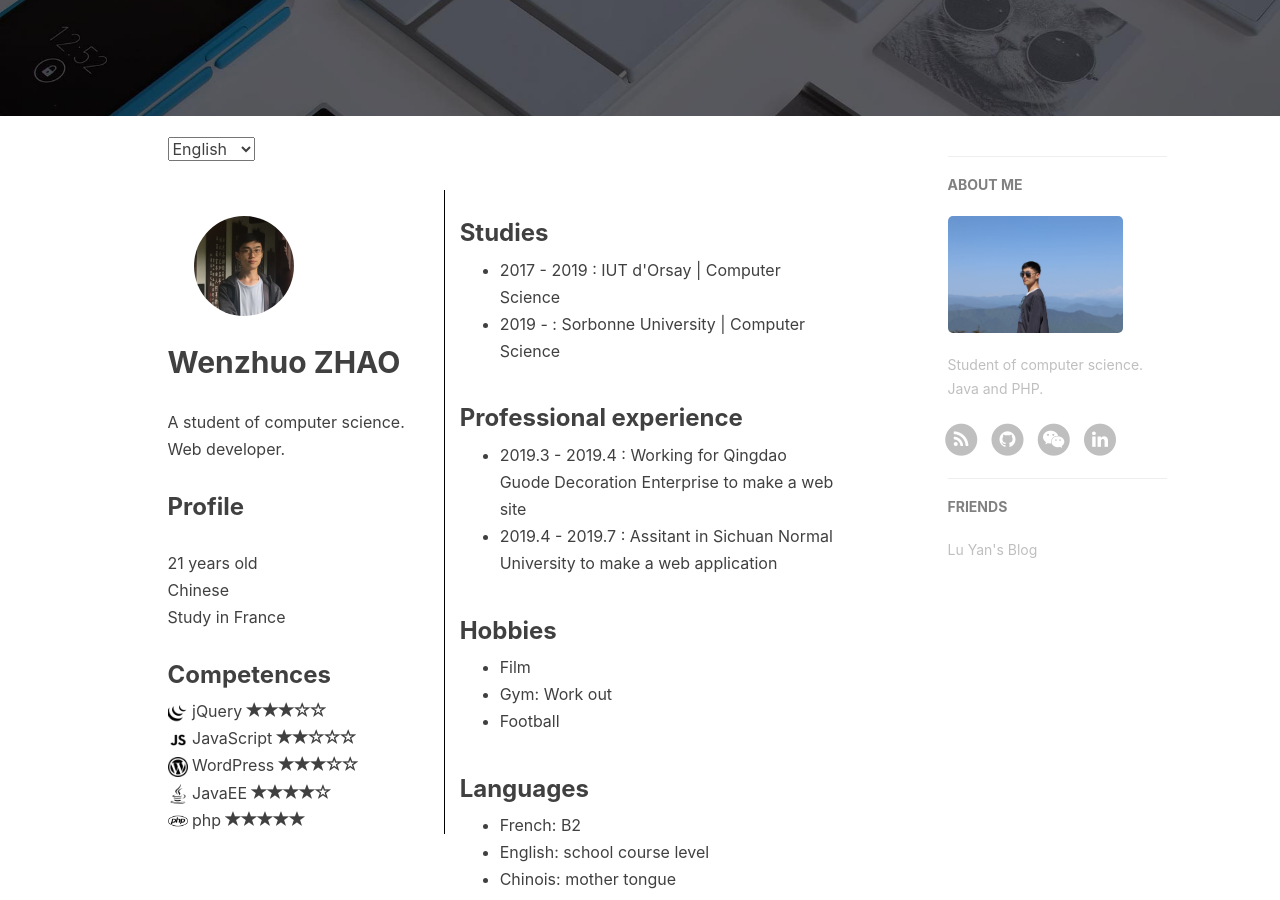
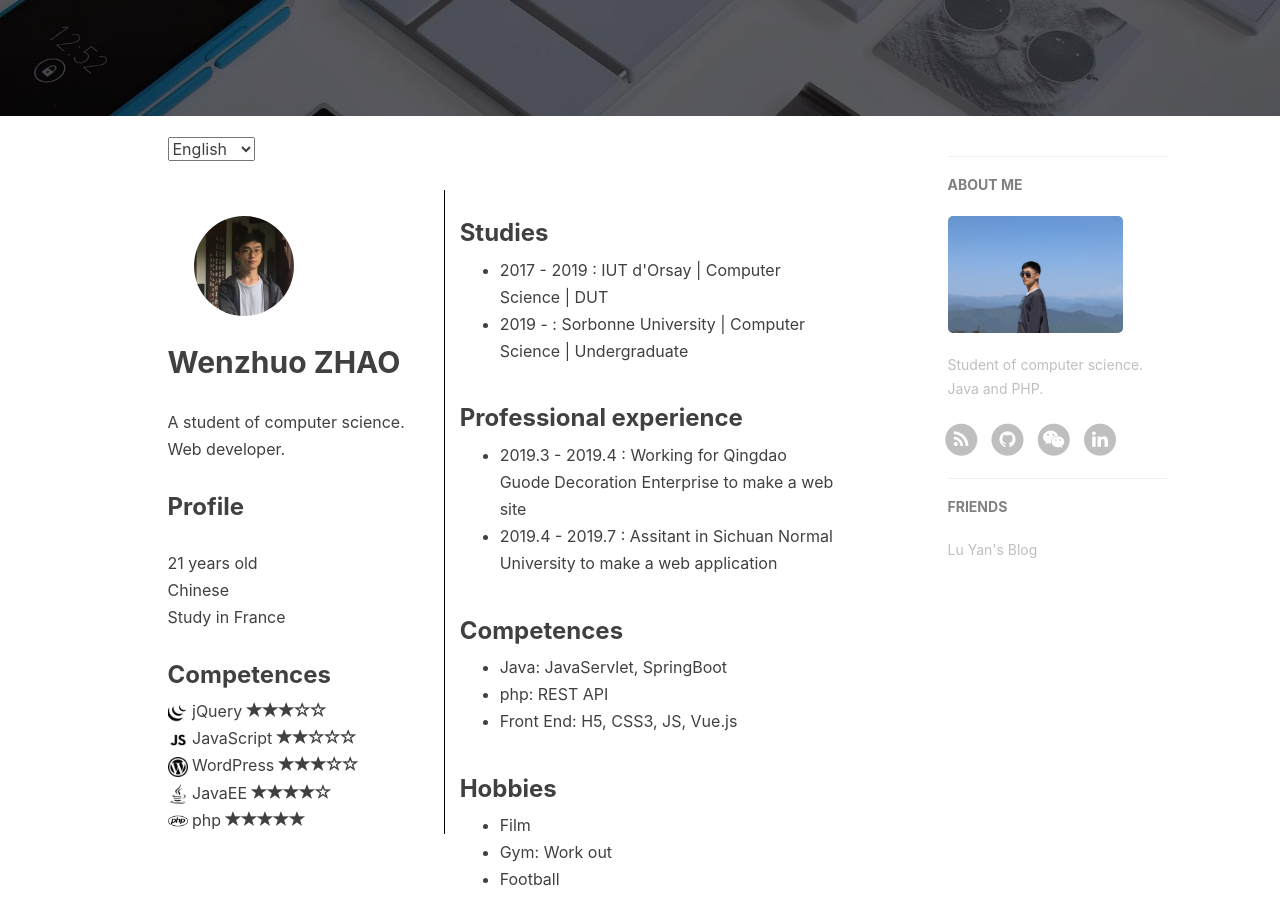
Before and after one commit to valeeraZ/valeeraZ.github.io, a Jekyll site: the page built from about.html, in a window 1280 px wide and 900 px high, scrolled down 302 px. Built offline with Jekyll 4.4.1, drawn with Linux system fonts in a browser that asks for light colours; nearby versions of some CDN libraries; comment, search, counter and statistics services are not loaded.

```diff
--- a/about.html
+++ b/about.html
@@ -39,13 +39,19 @@ header-img: "img/about-bg.jpg"
     <div class="right col-md-7 col-xs-12">
         <h3>Studies</h3>
         <ul>
-            <li>2017 - 2019 : IUT d'Orsay | Computer Science</li>
-            <li>2019 -      : Sorbonne University | Computer Science</li>
+            <li>2017 - 2019 : IUT d'Orsay | Computer Science | DUT </li>
+            <li>2019 -      : Sorbonne University | Computer Science | Undergraduate</li>
         </ul>
         <h3>Professional experience</h3>
         <ul>
             <li>2019.3 - 2019.4 : Working for Qingdao Guode Decoration Enterprise to make a web site</li>
             <li>2019.4 - 2019.7 : Assitant in Sichuan Normal University to make a web application</li>
+        </ul>
+        <h3>Competences</h3>
+        <ul>
+            <li>Java: JavaServlet, SpringBoot</li>
+            <li>php: REST API</li>
+            <li>Front End: H5, CSS3, JS, Vue.js</li>
         </ul>
         <h3>Hobbies</h3>
         <ul>
@@ -85,8 +91,14 @@ header-img: "img/about-bg.jpg"
     <div class="right col-md-7 col-xs-12">
         <h3>Formation</h3>
         <ul>
-            <li>2017 - 2019 : IUT d'Orsay | Informatique</li>
-            <li>2019 -      : Sorbonne Université | Informatique</li>
+            <li>2017 - 2019 : IUT d'Orsay | Informatique | DUT</li>
+            <li>2019 -      : Sorbonne Université | Informatique | Licence</li>
+        </ul>
+        <h3>Compétences</h3>
+        <ul>
+            <li>Java: JavaServlet, SpringBoot</li>
+            <li>php: REST API</li>
+            <li>Front End: H5, CSS3, JS, Vue.js</li>
         </ul>
         <h3>Expériences professionnelles</h3>
         <ul>
```
Also changed, not shown: _posts/2019-09-28-architecture-mips.md (+2 -0 lines), _posts/2019-10-08-index-sql.md (added, +104 -0 lines).
